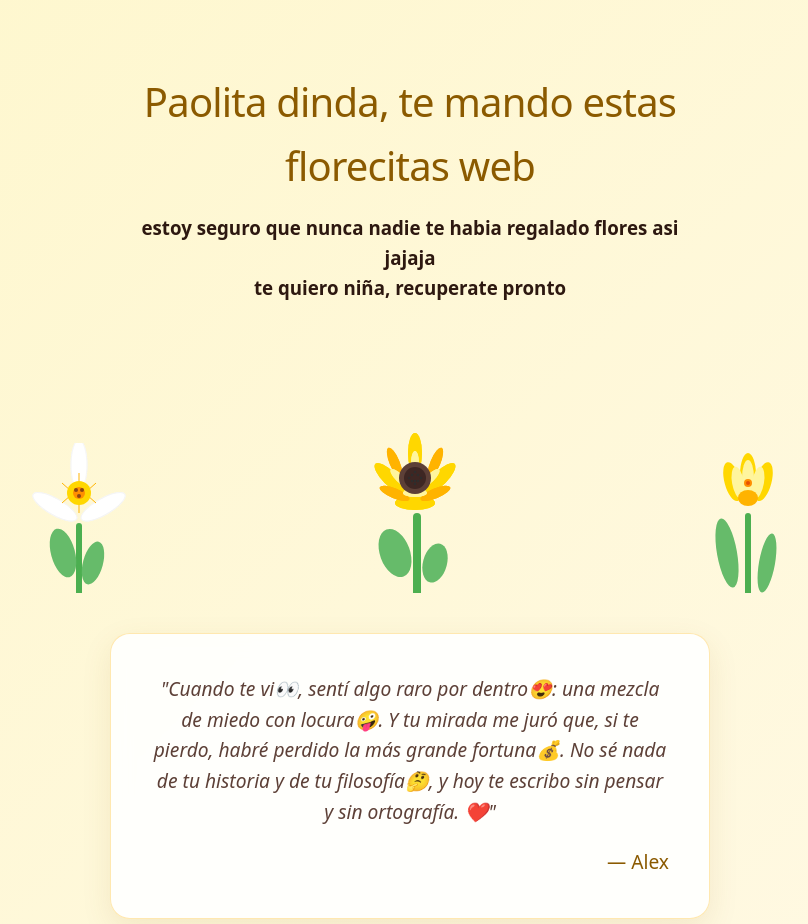
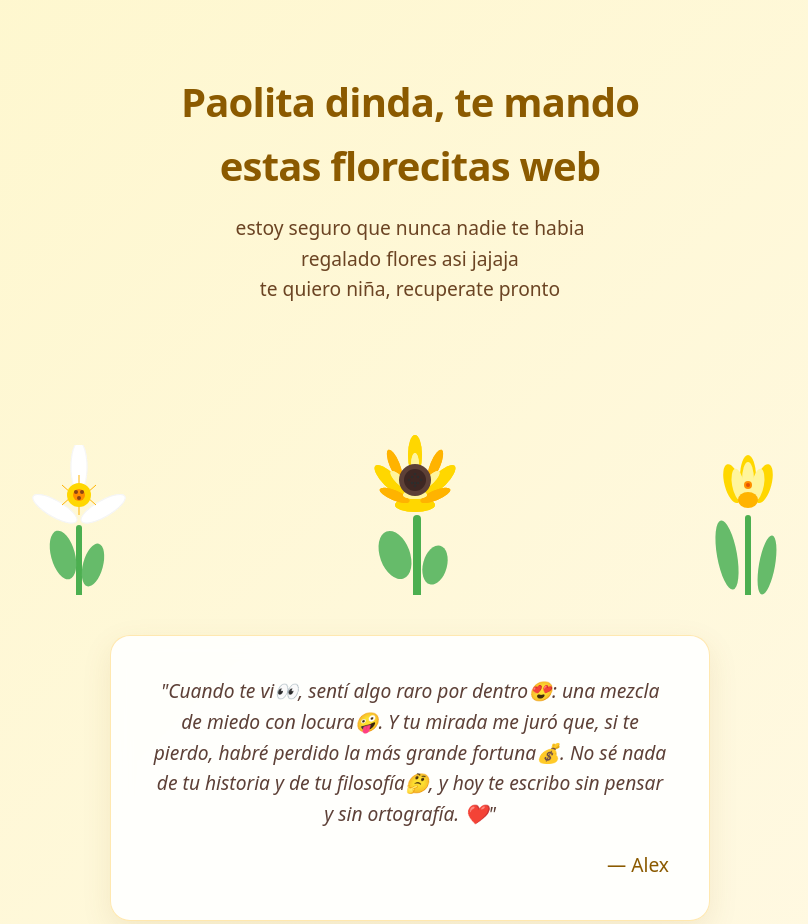
Before and after one commit to RalexDG/miPaola, a plain HTML site: page index.html in a window 1280 px wide. Shown: the top 924 px of the page, without its empty margins (230-1038 px from the left). Drawn offline with Linux system fonts and the light colour scheme.

Commit message:
Update index.html

```diff
--- a/index.html
+++ b/index.html
@@ -51,16 +51,16 @@
 
         .hero h1 {
             font-size: clamp(1.8rem, 4vw, 2.5rem);
-            font-weight: 300;
+            font-weight: 700;
             color: #8b5a00;
             margin-bottom: 15px;
             letter-spacing: -0.02em;
         }
 
-        .hero p {
+        .hero h3 {
             font-size: clamp(1rem, 2.5vw, 1.2rem);
             color: #6b4423;
-            font-weight: 300;
+            font-weight: 450;
             max-width: 400px;
             margin: 0 auto;
         }
```
